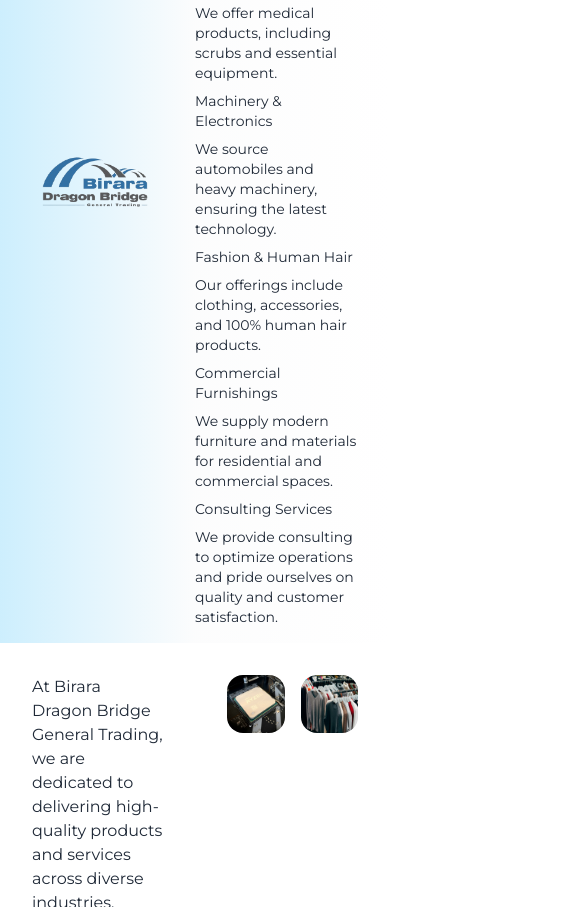
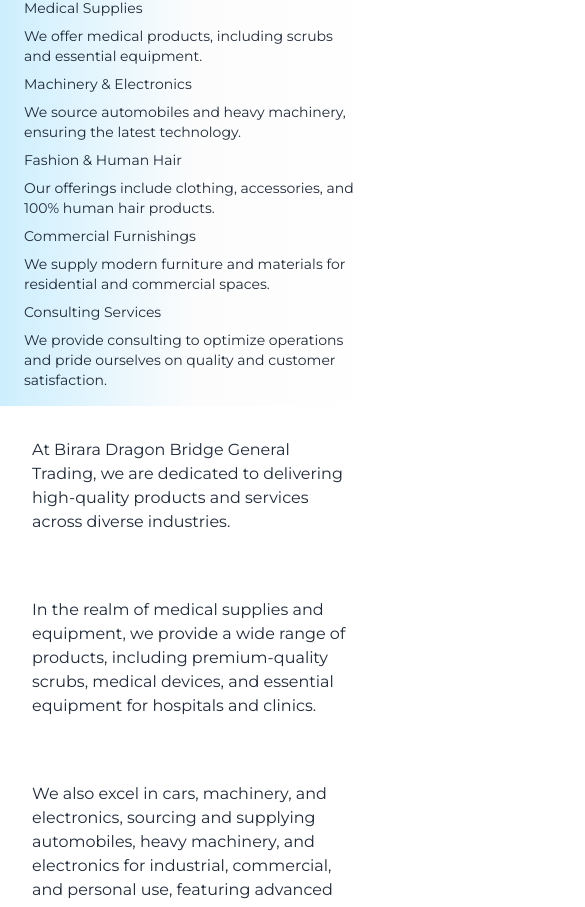
Before and after one commit to KidusThethird/birara_dragon, a React (Vite) app: page / in a window 390 px wide. Shown: the part 1093-2000 px from the top of the page, 585 px wide, since content can reach past the window. Built offline with nearby package versions, Linux system fonts and the light colour scheme; a web font is replaced by a local one.

Commit message:
update: home page responsivness done

```diff
--- a/src/components/aboutus.jsx
+++ b/src/components/aboutus.jsx
@@ -8,12 +8,12 @@
       {/* Gradient Background */}
       <div className="absolute inset-0 bg-gradient-to-r from-sky-400 via-gray-100 to-white opacity-25 z-0"></div>
 
-      <div className="w-full grid grid-cols-2 relative z-10">
+      <div className="w-full sm:grid grid-cols-2 relative z-10">
         <div className="flex">
           <motion.img
             src={logo}
             alt="Logo"
-            className="w-full col-span-1 my-auto h-fit mx-auto"
+            className="w-1/2 sm:w-full col-span-1 my-auto h-fit mx-auto"
             animate={{ y: [0, -10, 0] }} // Float effect
             transition={{
               duration: 2,
@@ -22,7 +22,7 @@
             }}
           />
         </div>
-        <div className="my-4 col-span-1 text-sm space-y-2 pr-8 text-gray-800 font-montserrat">
+        <div className=" px-6 sm:px-0 my-4 col-span-1 text-sm space-y-2 pr-8 text-gray-800 font-montserrat">
           <h1 className="text-2xl font-semibold">About Us</h1>
           <p>
             At Birara Dragon Bridge General Trading, we are committed to
--- a/src/components/footer.jsx
+++ b/src/components/footer.jsx
@@ -5,9 +5,9 @@
 export default function Footer() {
   return (
     <div className="text-white bg-sky-900 p-6">
-      <div className="flex">
+      <div className="sm:flex space-y-4 sm:space-y-0">
         <img src={logo} className="w-1/6 bg-white rounded-full" alt="" />
-        <div className="my-auto flex space-x-24 px-10">
+        <div className="my-auto sm:flex sm:space-x-24 px-10 space-y-4 sm:space-y-0">
           <h1>Home</h1>
           <h1>About Us</h1>
           <h1>Products</h1>
@@ -22,7 +22,7 @@
           </div>
         </div>
       </div>
-      <div className="border-b-2 py-3 border-white w-1/2 mx-auto"></div>
+      <div className="border-b-2 py-6 sm:py-3 border-white w-1/2 mx-auto"></div>
     </div>
   );
 }
--- a/src/components/four_section.jsx
+++ b/src/components/four_section.jsx
@@ -12,7 +12,7 @@
   return (
     <div className="text-gray-800 font-montserrat">
       <div>
-        <div className="w-full grid grid-cols-2">
+        <div className="w-full md:grid grid-cols-2">
           <div className="my-auto">
             <h1 className="p-8">
               At Birara Dragon Bridge General Trading, we are dedicated to
@@ -63,7 +63,7 @@
       </div>
 
       <div>
-        <div className="w-full grid grid-cols-2">
+        <div className="w-full flex flex-col-reverse md:grid grid-cols-2">
           <div className="grid grid-cols-2 gap-4 m-8">
             <img
               src={Image05}
--- a/src/components/our_mission.jsx
+++ b/src/components/our_mission.jsx
@@ -3,7 +3,7 @@
 export default function OurMission() {
   return (
     <div>
-      <div className="grid grid-cols-2">
+      <div className="md:grid grid-cols-2">
         <div className="p-16 space-y-7">
           <h1 className="text-2xl font-semibold">Our Mission</h1>
           <h1>
```
